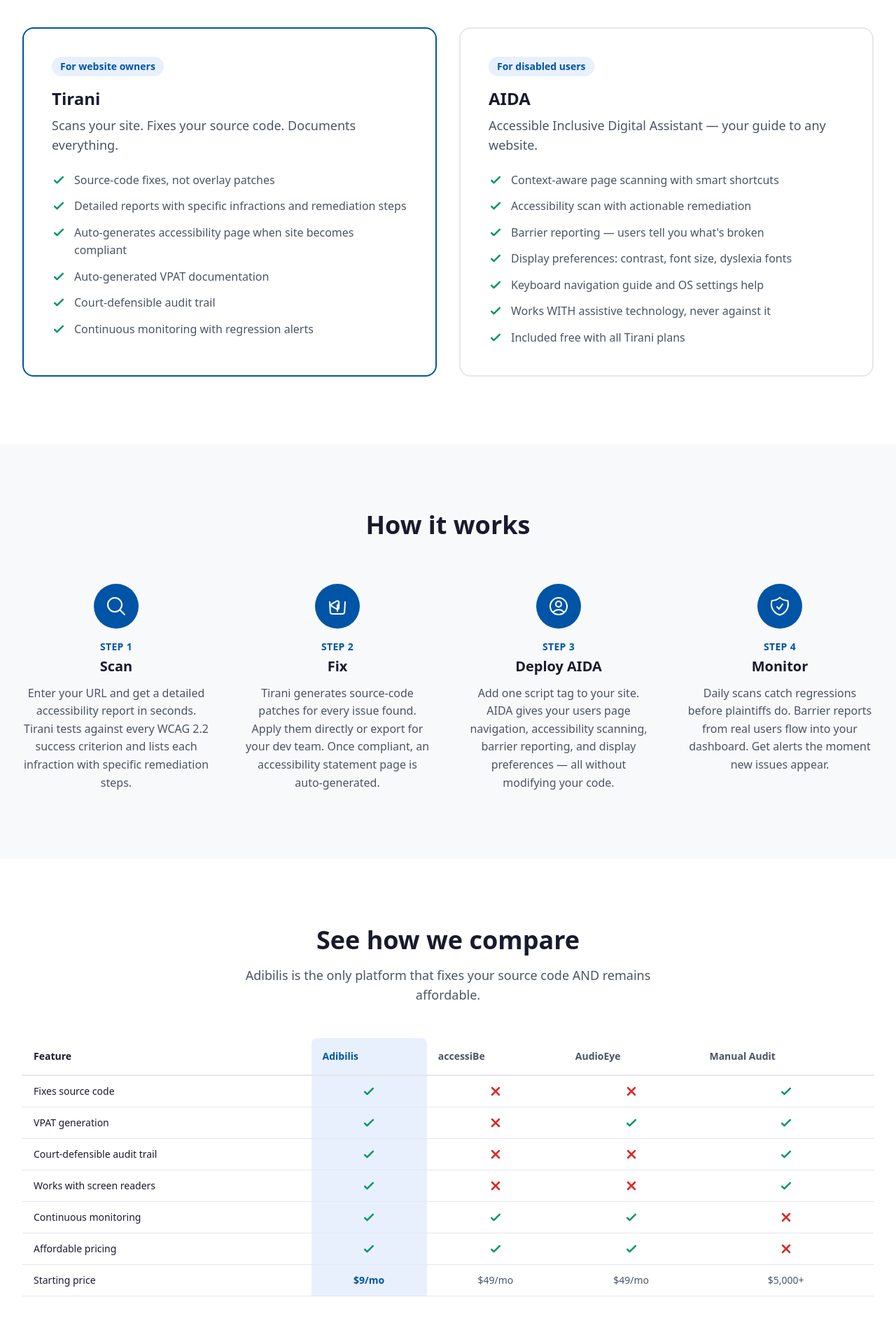
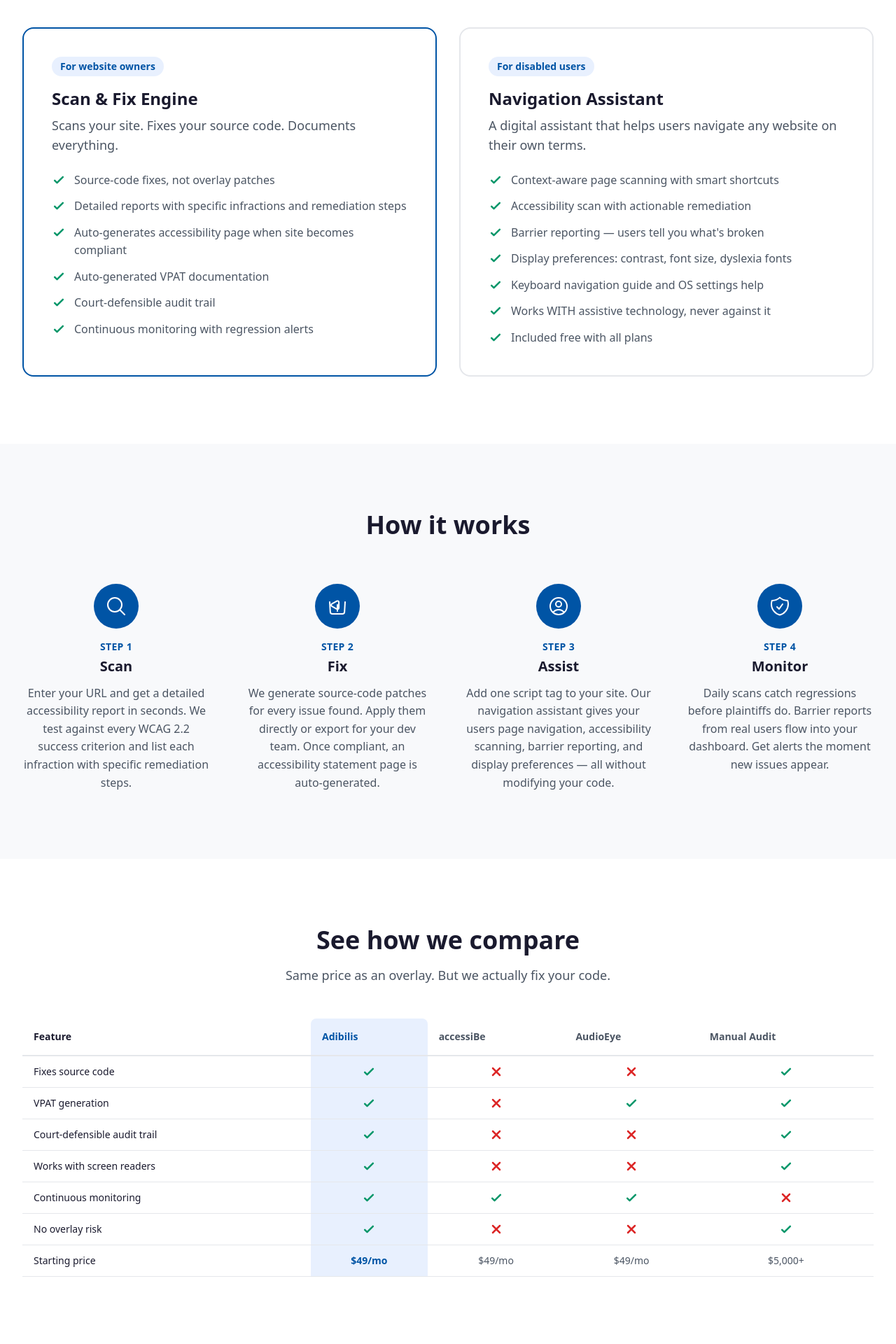
Before and after one commit to ianhart/adibilis-site, a React (Vite) app: page / in a window 1280 px wide. Shown: the part 1700-3620 px from the top of the page at 70% size. Built offline with nearby package versions, Linux system fonts and the light colour scheme.

Commit message:
Update pricing to research-backed tiers and remove product codenames

```diff
--- a/src/pages/HomePage.tsx
+++ b/src/pages/HomePage.tsx
@@ -150,19 +150,19 @@
               Two products. One mission.
             </h2>
             <p className="text-text-secondary text-lg text-center max-w-2xl mx-auto mb-16">
-              Tirani fixes websites for owners. AIDA helps disabled users navigate
+              We fix websites for owners. We help disabled users navigate
               any site. Together, they make the web accessible from both sides.
             </p>
           </FadeInSection>
 
           <div className="grid grid-cols-1 lg:grid-cols-2 gap-8">
-            {/* Tirani */}
+            {/* Scan & Fix */}
             <FadeInSection>
               <div className="border-2 border-primary rounded-2xl p-8 sm:p-10 h-full">
                 <div className="inline-block bg-primary-light text-primary text-sm font-semibold px-3 py-1 rounded-full mb-4">
                   For website owners
                 </div>
-                <h3 className="text-2xl font-bold text-text mb-2">Tirani</h3>
+                <h3 className="text-2xl font-bold text-text mb-2">Scan &amp; Fix Engine</h3>
                 <p className="text-text-secondary text-lg mb-6">
                   Scans your site. Fixes your source code. Documents everything.
                 </p>
@@ -203,9 +203,9 @@
                 <div className="inline-block bg-primary-light text-primary text-sm font-semibold px-3 py-1 rounded-full mb-4">
                   For disabled users
                 </div>
-                <h3 className="text-2xl font-bold text-text mb-2">AIDA</h3>
+                <h3 className="text-2xl font-bold text-text mb-2">Navigation Assistant</h3>
                 <p className="text-text-secondary text-lg mb-6">
-                  Accessible Inclusive Digital Assistant — your guide to any website.
+                  A digital assistant that helps users navigate any website on their own terms.
                 </p>
                 <ul className="space-y-3 text-text-secondary" role="list">
                   {[
@@ -215,7 +215,7 @@
                     'Display preferences: contrast, font size, dyslexia fonts',
                     'Keyboard navigation guide and OS settings help',
                     'Works WITH assistive technology, never against it',
-                    'Included free with all Tirani plans',
+                    'Included free with all plans',
                   ].map((item) => (
                     <li key={item} className="flex items-start gap-3">
                       <svg
@@ -264,7 +264,7 @@
               {
                 step: '1',
                 title: 'Scan',
-                desc: 'Enter your URL and get a detailed accessibility report in seconds. Tirani tests against every WCAG 2.2 success criterion and lists each infraction with specific remediation steps.',
+                desc: 'Enter your URL and get a detailed accessibility report in seconds. We test against every WCAG 2.2 success criterion and list each infraction with specific remediation steps.',
                 icon: (
                   <svg className="w-8 h-8" fill="none" viewBox="0 0 24 24" stroke="currentColor" strokeWidth={1.5} aria-hidden="true">
                     <path strokeLinecap="round" strokeLinejoin="round" d="M21 21l-5.197-5.197m0 0A7.5 7.5 0 105.196 5.196a7.5 7.5 0 0010.607 10.607z" />
@@ -274,7 +274,7 @@
               {
                 step: '2',
                 title: 'Fix',
-                desc: 'Tirani generates source-code patches for every issue found. Apply them directly or export for your dev team. Once compliant, an accessibility statement page is auto-generated.',
+                desc: 'We generate source-code patches for every issue found. Apply them directly or export for your dev team. Once compliant, an accessibility statement page is auto-generated.',
                 icon: (
                   <svg className="w-8 h-8" fill="none" viewBox="0 0 24 24" stroke="currentColor" strokeWidth={1.5} aria-hidden="true">
                     <path strokeLinecap="round" strokeLinejoin="round" d="M11.42 15.17l-5.3-3.06a1.5 1.5 0 010-2.59l5.3-3.06a1.5 1.5 0 012.16 1.3v6.12a1.5 1.5 0 01-2.16 1.29zM20.25 7.5l-.625 10.632a2.25 2.25 0 01-2.247 2.118H6.622a2.25 2.25 0 01-2.247-2.118L3.75 7.5m8.25 3v6.75" />
@@ -283,8 +283,8 @@
               },
               {
                 step: '3',
-                title: 'Deploy AIDA',
-                desc: 'Add one script tag to your site. AIDA gives your users page navigation, accessibility scanning, barrier reporting, and display preferences — all without modifying your code.',
+                title: 'Assist',
+                desc: 'Add one script tag to your site. Our navigation assistant gives your users page navigation, accessibility scanning, barrier reporting, and display preferences — all without modifying your code.',
                 icon: (
                   <svg className="w-8 h-8" fill="none" viewBox="0 0 24 24" stroke="currentColor" strokeWidth={1.5} aria-hidden="true">
                     <path strokeLinecap="round" strokeLinejoin="round" d="M17.982 18.725A7.488 7.488 0 0012 15.75a7.488 7.488 0 00-5.982 2.975m11.963 0a9 9 0 10-11.963 0m11.963 0A8.966 8.966 0 0112 21a8.966 8.966 0 01-5.982-2.275M15 9.75a3 3 0 11-6 0 3 3 0 016 0z" />
@@ -335,8 +335,7 @@
               See how we compare
             </h2>
             <p className="text-text-secondary text-lg text-center max-w-2xl mx-auto mb-12">
-              Adibilis is the only platform that fixes your source code AND
-              remains affordable.
+              Same price as an overlay. But we actually fix your code.
             </p>
           </FadeInSection>
 
@@ -388,8 +387,8 @@
                       values: [true, true, true, false],
                     },
                     {
-                      feature: 'Affordable pricing',
-                      values: [true, true, true, false],
+                      feature: 'No overlay risk',
+                      values: [true, false, false, true],
                     },
                   ].map(({ feature, values }) => (
                     <tr key={feature} className="border-b border-border">
@@ -423,7 +422,7 @@
                       Starting price
                     </td>
                     <td className="py-3 px-4 text-center bg-primary-light font-bold text-primary text-sm">
-                      $9/mo
+                      $49/mo
                     </td>
                     <td className="py-3 px-4 text-center text-text-secondary text-sm">
                       $49/mo
@@ -458,7 +457,7 @@
               Simple, transparent pricing
             </h2>
             <p className="text-text-secondary text-lg text-center max-w-2xl mx-auto mb-4">
-              Every plan includes AIDA. Start free, upgrade when you&rsquo;re ready.
+              Every plan includes our navigation assistant. Start free, upgrade when you&rsquo;re ready.
             </p>
 
             {/* Billing toggle */}
@@ -504,51 +503,54 @@
                 name: 'Free',
                 price: 0,
                 desc: 'One-time scan to see your score',
-                features: ['1 scan', 'Accessibility score', 'Issue breakdown'],
-                cta: 'Get Started',
+                features: ['1 URL scan', 'Accessibility score (A–F)', 'Top 10 issues breakdown', 'No credit card required'],
+                cta: 'Scan Now',
                 popular: false,
               },
               {
-                name: 'Personal',
-                price: annualBilling ? 7 : 9,
-                desc: 'For personal sites and small projects',
+                name: 'Starter',
+                price: annualBilling ? 39 : 49,
+                desc: 'For small sites and personal projects',
                 features: [
-                  '1 site, 50 pages',
+                  '1 site, up to 25 pages',
                   'Weekly scans',
-                  'Source-code fixes',
-                  'AIDA included',
+                  'Top 15 auto-fixes',
+                  'Navigation assistant included',
+                  'Email support',
                 ],
                 cta: 'Start Free Trial',
                 popular: false,
               },
               {
-                name: 'Business',
-                price: annualBilling ? 12 : 15,
-                desc: 'For businesses that need compliance',
+                name: 'Pro',
+                price: annualBilling ? 119 : 149,
+                desc: 'For growing businesses',
                 features: [
-                  '1 site, 500 pages',
+                  '1 site, up to 200 pages',
                   'Daily scans',
-                  'Source-code fixes',
+                  'Full auto-fix suite',
                   'VPAT generation',
-                  'Audit trail',
-                  'Barrier reports dashboard',
-                  'AIDA included',
+                  'Monthly compliance reports',
+                  'Navigation assistant included',
+                  'Priority support',
                 ],
                 cta: 'Start Free Trial',
                 popular: true,
               },
               {
-                name: 'Enterprise',
-                price: -1,
-                desc: 'Custom solutions at scale',
+                name: 'Business',
+                price: annualBilling ? 239 : 299,
+                desc: 'For compliance-critical organizations',
                 features: [
-                  'Unlimited sites',
-                  'Custom integrations',
-                  'Dedicated support',
-                  'SLA guarantees',
-                  'AIDA included',
+                  '1 site, up to 1,000 pages',
+                  'Daily scans + real-time monitoring',
+                  'Full auto-fix + AI alt text',
+                  'Court-defensible audit trail',
+                  'Auto-generated accessibility statement',
+                  'Barrier reports dashboard',
+                  'Navigation assistant included',
                 ],
-                cta: 'Contact Sales',
+                cta: 'Start Free Trial',
                 popular: false,
               },
             ].map((plan) => (
@@ -646,7 +648,7 @@
             <FadeInSection>
               <div className="text-center p-6">
                 <p className="text-5xl font-extrabold text-primary mb-2">1 tag</p>
-                <p className="text-text-secondary">Add one script tag. AIDA deploys instantly across your entire site.</p>
+                <p className="text-text-secondary">Add one script tag. The navigation assistant deploys instantly across your entire site.</p>
               </div>
             </FadeInSection>
             <FadeInSection>
```
